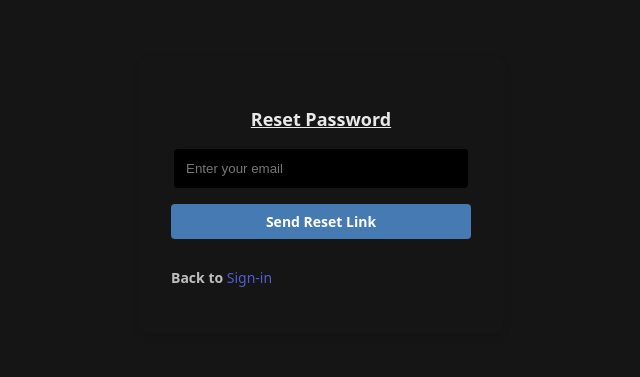
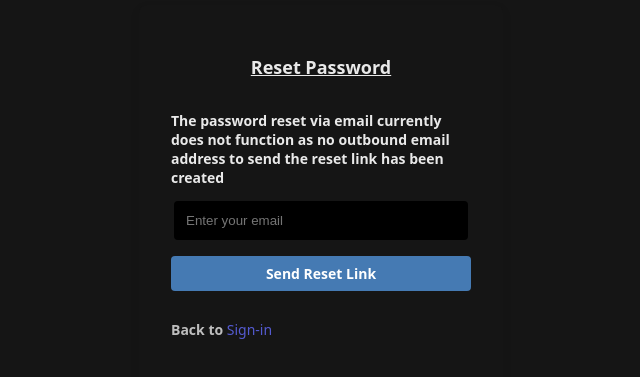
Before and after one commit to SemMTM/sems-financial-tracker, a React (Vite) app: page /passwordreset in a window 1280 px wide. Shown: the part 205-582 px from the top of the page, without its empty margins (319-959 px from the left). Built offline with nearby package versions, Linux system fonts and the light colour scheme; no server answers.

Commit message:
STYLE: Add note to pass reset form

```diff
--- a/src/pages/auth/PasswordResetFrom.jsx
+++ b/src/pages/auth/PasswordResetFrom.jsx
@@ -29,6 +29,9 @@ const ResetPasswordForm = () => {
       <div className={styles['signin-form-outer']}>
         <form onSubmit={handleSubmit} className={styles['signin-form']}>
           <h3>Reset Password</h3>
+          <p>The password reset via email currently does not function as no outbound email address
+            to send the reset link has been created
+          </p>
           <input
             type="email"
             placeholder="Enter your email"
```
